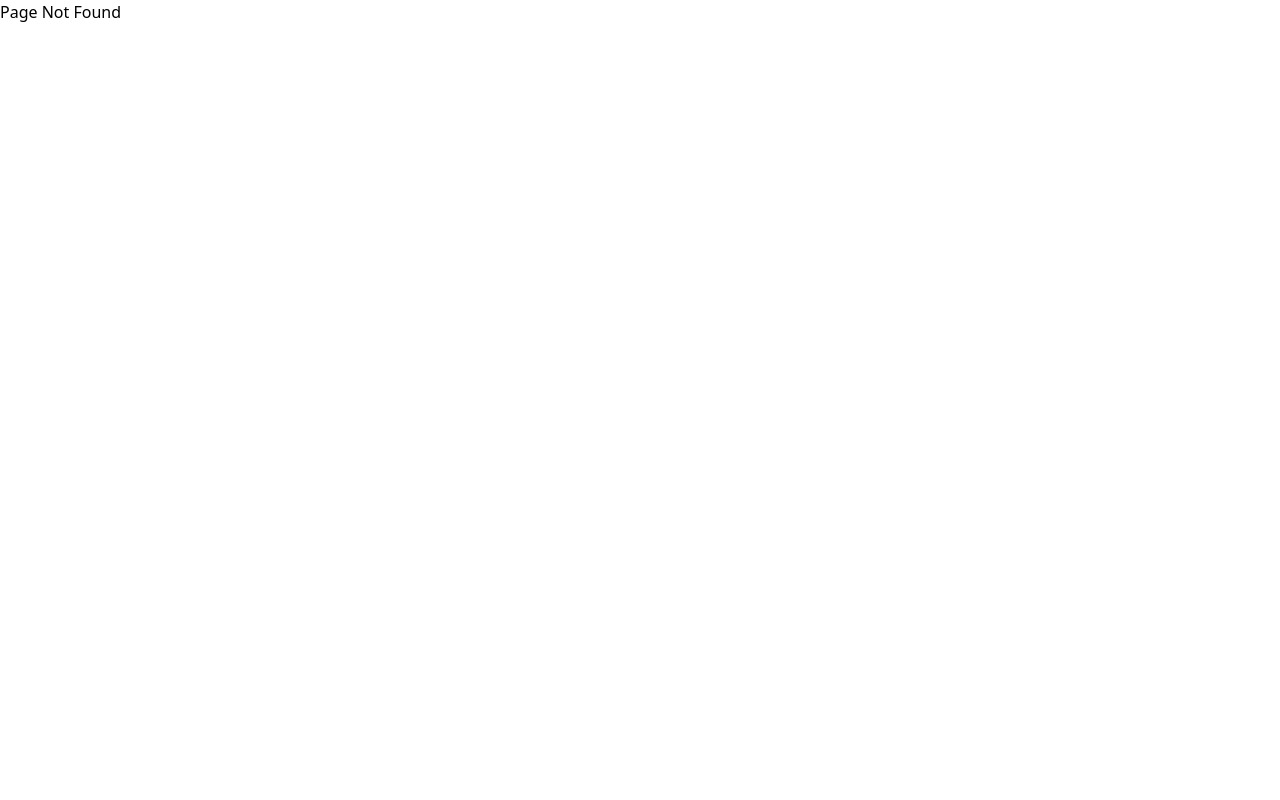
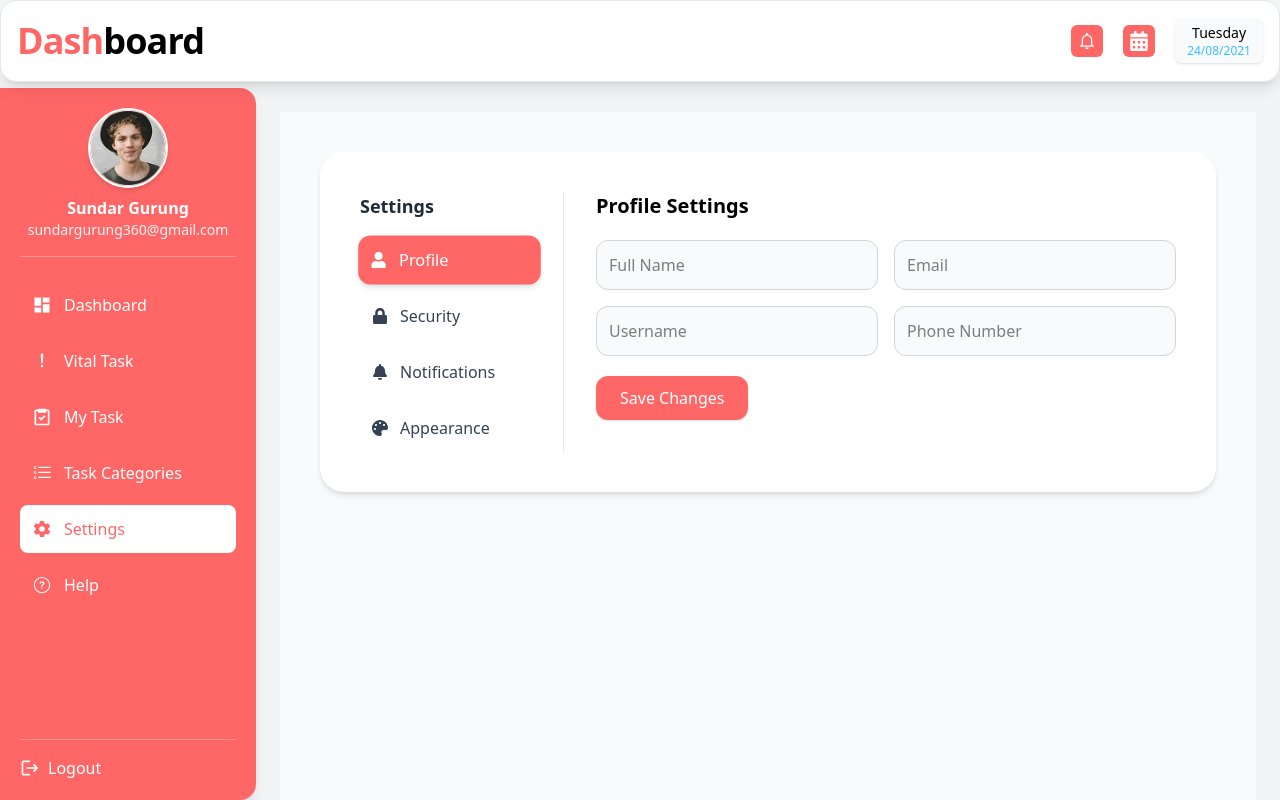
Before and after one commit to ar-pathak/To-do-List, a React (Vite) app: page /settings in a window 1280 px wide. Before the commit this address had no page. Built offline with nearby package versions, Linux system fonts and the light colour scheme.

Commit message:
feat(ui): redesigned settings page for cleaner and more modern look

```diff
--- /dev/null
+++ b/src/components/pages/Settings.jsx
@@ -0,0 +1,116 @@
+import React, { useState } from "react";
+import { FaUser, FaLock, FaBell, FaPalette } from "react-icons/fa";
+
+const Settings = () => {
+  const [activeTab, setActiveTab] = useState("profile");
+
+  const tabs = [
+    { id: "profile", label: "Profile", icon: <FaUser /> },
+    { id: "security", label: "Security", icon: <FaLock /> },
+    { id: "notifications", label: "Notifications", icon: <FaBell /> },
+    { id: "appearance", label: "Appearance", icon: <FaPalette /> },
+  ];
+
+  const renderContent = () => {
+    switch (activeTab) {
+      case "profile":
+        return (
+          <div className="animate-fadeIn">
+            <h3 className="text-xl font-semibold mb-5">Profile Settings</h3>
+            <div className="grid sm:grid-cols-2 gap-4 mb-5">
+              <input type="text" placeholder="Full Name" className="setting-input" />
+              <input type="email" placeholder="Email" className="setting-input" />
+              <input type="text" placeholder="Username" className="setting-input" />
+              <input type="tel" placeholder="Phone Number" className="setting-input" />
+            </div>
+            <button className="setting-btn">Save Changes</button>
+          </div>
+        );
+
+      case "security":
+        return (
+          <div className="animate-fadeIn">
+            <h3 className="text-xl font-semibold mb-5">Security Settings</h3>
+            <div className="grid sm:grid-cols-2 gap-4 mb-5">
+              <input type="password" placeholder="Current Password" className="setting-input" />
+              <input type="password" placeholder="New Password" className="setting-input" />
+              <input type="password" placeholder="Confirm Password" className="setting-input" />
+            </div>
+            <button className="setting-btn">Update Password</button>
+          </div>
+        );
+
+      case "notifications":
+        return (
+          <div className="animate-fadeIn">
+            <h3 className="text-xl font-semibold mb-5">Notifications</h3>
+            <div className="flex flex-col gap-4">
+              {["Email Alerts", "Push Notifications", "Task Reminders"].map((label) => (
+                <label
+                  key={label}
+                  className="flex items-center justify-between border border-gray-200 p-4 rounded-xl bg-gray-50 hover:bg-gray-100 transition"
+                >
+                  <span className="font-medium">{label}</span>
+                  <input type="checkbox" className="scale-125 accent-[#FF6767]" />
+                </label>
+              ))}
+            </div>
+          </div>
+        );
+
+      case "appearance":
+        return (
+          <div className="animate-fadeIn">
+            <h3 className="text-xl font-semibold mb-5">Appearance</h3>
+            <div className="flex flex-wrap gap-4">
+              <div className="appearance-card bg-white border hover:shadow-lg">
+                <div className="w-10 h-10 bg-gray-200 rounded-full"></div>
+                <p className="mt-2 text-gray-700">Light Mode</p>
+              </div>
+              <div className="appearance-card bg-gray-900 text-white hover:shadow-lg">
+                <div className="w-10 h-10 bg-gray-700 rounded-full"></div>
+                <p className="mt-2">Dark Mode</p>
+              </div>
+            </div>
+          </div>
+        );
+
+      default:
+        return null;
+    }
+  };
+
+  return (
+    <div className="p-3 sm:p-6 md:p-10 bg-gray-50 min-h-screen transition-all">
+      <div className="bg-white rounded-3xl shadow-md hover:shadow-lg transition p-6 md:p-10">
+        <div className="flex flex-col md:flex-row gap-8">
+          {/* Sidebar Tabs */}
+          <aside className="w-full md:w-1/4 border-b md:border-b-0 md:border-r border-gray-200 pb-5 md:pb-0 pr-0 md:pr-6">
+            <h2 className="text-lg font-semibold mb-4 text-gray-800">Settings</h2>
+            <ul className="space-y-2">
+              {tabs.map((tab) => (
+                <li
+                  key={tab.id}
+                  onClick={() => setActiveTab(tab.id)}
+                  className={`flex items-center gap-3 p-3 rounded-xl cursor-pointer transition-all duration-200 ${
+                    activeTab === tab.id
+                      ? "bg-[#FF6767] text-white shadow-md scale-[1.02]"
+                      : "hover:bg-gray-100 text-gray-700"
+                  }`}
+                >
+                  <span>{tab.icon}</span>
+                  <span className="font-medium">{tab.label}</span>
+                </li>
+              ))}
+            </ul>
+          </aside>
+
+          {/* Content */}
+          <main className="flex-1">{renderContent()}</main>
+        </div>
+      </div>
+    </div>
+  );
+};
+
+export default Settings;
--- a/src/index.css
+++ b/src/index.css
@@ -36,3 +36,33 @@
         opacity: 1;
     }
 }
+
+@layer components {
+    .setting-input {
+        @apply w-full p-3 border border-gray-300 rounded-xl focus:outline-none focus:ring-2 focus:ring-[#FF6767] transition bg-gray-50 hover:bg-white;
+    }
+
+    .setting-btn {
+        @apply bg-[#FF6767] text-white px-6 py-2.5 rounded-xl shadow hover:bg-[#F24E1E] hover:shadow-lg transition font-medium;
+    }
+
+    .appearance-card {
+        @apply w-32 h-32 flex flex-col justify-center items-center rounded-2xl border border-gray-200 cursor-pointer transition transform hover:scale-[1.03];
+    }
+
+    .animate-fadeIn {
+        animation: fadeIn 0.3s ease-in-out;
+    }
+}
+
+@keyframes fadeIn {
+    from {
+        opacity: 0;
+        transform: translateY(8px);
+    }
+
+    to {
+        opacity: 1;
+        transform: translateY(0);
+    }
+}
--- a/src/router.jsx
+++ b/src/router.jsx
@@ -8,6 +8,7 @@ const Signup = lazy(() => import("./components/authentication/Signup"));
 const Dashboard = lazy(() => import("./components/pages/Dashboard"));
 const VitalTask = lazy(() => import("./components/pages/VitalTask"));
 const TaskCategories = lazy(() => import("./components/pages/TaskCategories"));
+const Settings = lazy(() => import("./components/pages/Settings"));
 
 const router = createBrowserRouter([
   {
@@ -52,6 +53,14 @@ const router = createBrowserRouter([
           </Suspense>
         )
       },
+      {
+        path: "/settings",
+        element: (
+          <Suspense fallback={<h1>Loading...</h1>}>
+            <Settings />
+          </Suspense>
+        )
+      },
     ],
   },
   {
```
